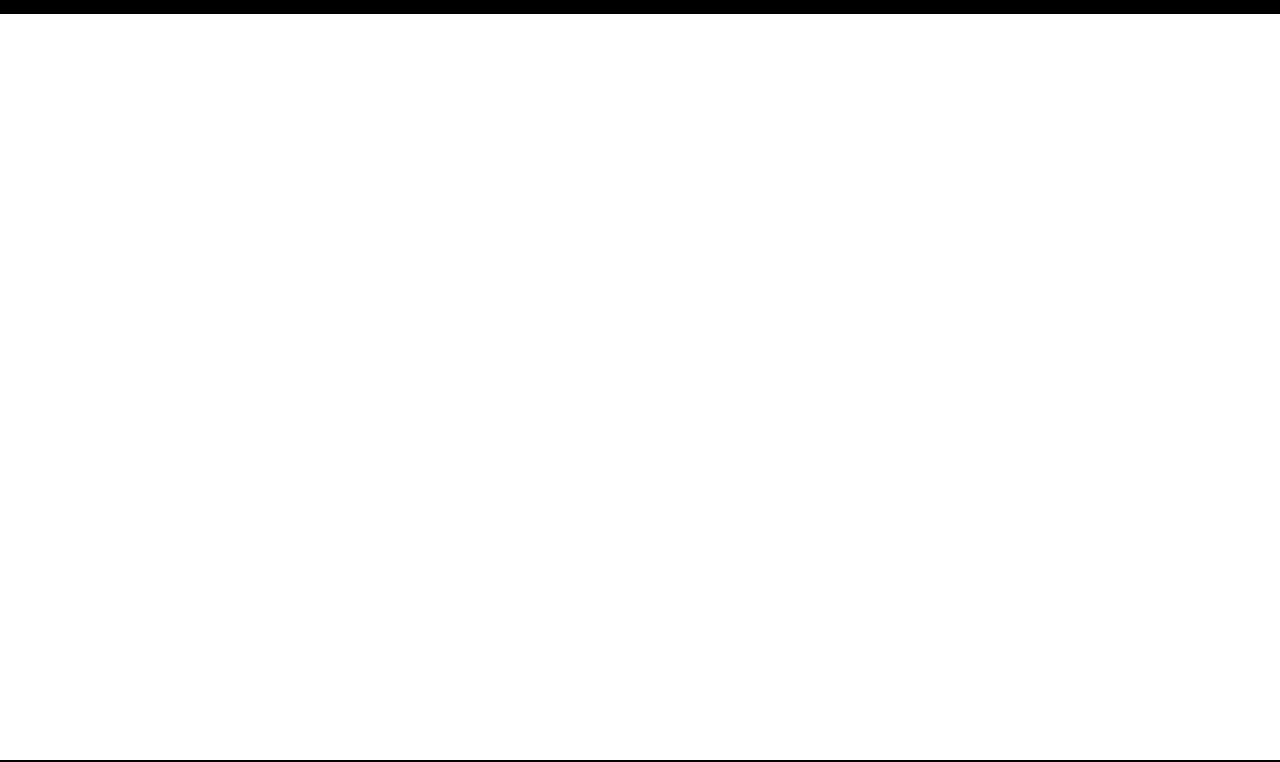
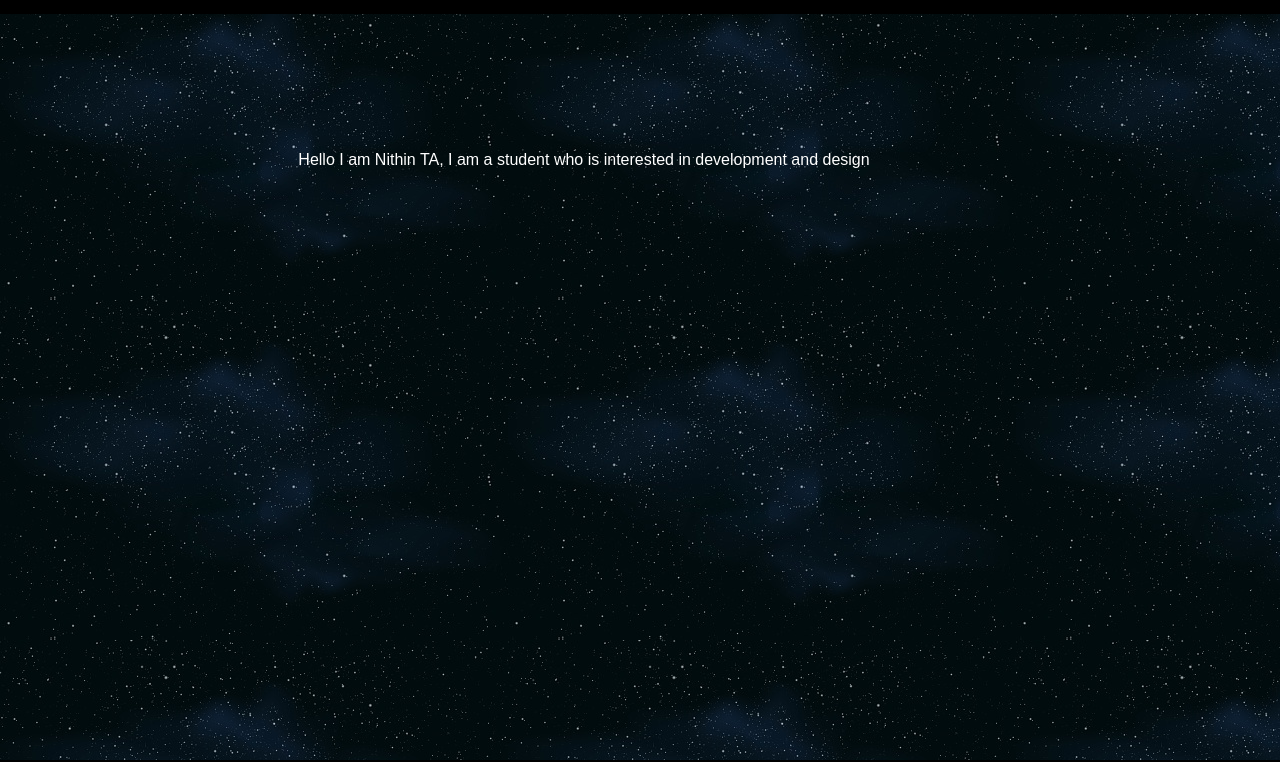
Before and after one commit to Nithin47TA/Web-dev, a plain HTML site: page index.html in a window 1280 px wide. Shown: the part 56-818 px from the top of the page. Drawn offline with Linux system fonts and the light colour scheme; files whose address does not match are found by name.

Commit message:
Update profile.css

```diff
--- a/profile.css
+++ b/profile.css
@@ -16,7 +16,7 @@ a{
     height:100vh;
     box-sizing: border-box;
     position: relative;
-    background-image:url(night.jpg);
+    background-image:url(images/night.jpg);
 }
 nav{
     display: flex;
```
